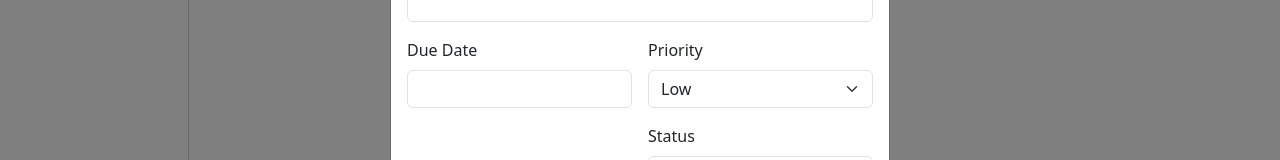
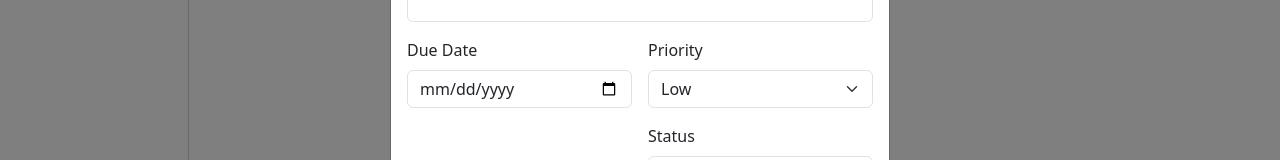
Before and after one commit to tsfento/taskit-project, an Angular app: page / in a window 1280 px wide. Both pictures are taken after a click on the button "Add New Task". Shown: the part 427-587 px from the top of the page. Built offline with nearby package versions, Linux system fonts and the light colour scheme.

Commit message:
Futzing with a datepicker

```diff
--- a/src/app/tasks-list/new-task/new-task.component.html
+++ b/src/app/tasks-list/new-task/new-task.component.html
@@ -17,7 +17,8 @@
           </div>
           <div class="col-md-6">
             <label for="inputNewDueDate" class="form-label">Due Date</label>
-            <input type="text" class="form-control" id="inputNewDueDate">
+            <!-- <input type="text" class="form-control" id="inputNewDueDate"> -->
+            <div><input type="date" class="form-control" id="inputNewDueDate"></div>
           </div>
           <div class="col-md-6">
             <label for="inputNewPriority" class="form-label">Priority</label>
--- a/src/app/tasks-list/new-task/new-task.component.ts
+++ b/src/app/tasks-list/new-task/new-task.component.ts
@@ -18,8 +18,8 @@ export class NewTaskComponent {
     const taskNewName: HTMLInputElement = document.querySelector('#inputNewTaskName');
     const taskNewDetails: HTMLInputElement = document.querySelector('#inputNewDetails');
     const taskNewDueDate: HTMLInputElement = document.querySelector('#inputNewDueDate');
-    const taskNewPriority: HTMLInputElement = document.querySelector('#inputNewPriority');
-    const taskNewStatus: HTMLInputElement = document.querySelector('#inputNewStatus');
+    const taskNewPriority: HTMLSelectElement = document.querySelector('#inputNewPriority');
+    const taskNewStatus: HTMLSelectElement = document.querySelector('#inputNewStatus');
 
     const task: Task = new Task(Date.now(), taskNewName.value, taskNewDetails.value, taskNewDueDate.value, taskNewPriority.value, taskNewStatus.value);
 
```
